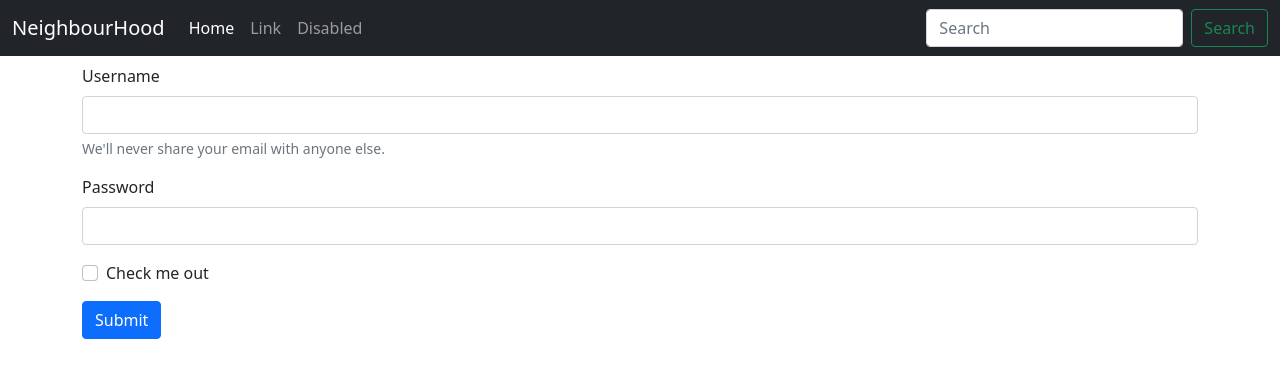
After one commit to Grievi/The_Neighbourhood, a Django app: template app/templates/registration/login.html in a window 1280 px wide. The commit adds this page. Shown: the top 378 px of the page. Run offline with Django 3.2, Linux system fonts and the light colour scheme; the template is opened without the code that fills it, so the values that code supplies are empty; some libraries are stand-ins or nearby versions.

Commit message:
add a login function to the project

```diff
--- a/app/templates/base.html
+++ b/app/templates/base.html
@@ -1,15 +1,17 @@
+{% load bootstrap5 %}
 <!DOCTYPE html>
 <html lang="en">
 <head>
     <meta charset="UTF-8">
     <meta http-equiv="X-UA-Compatible" content="IE=edge">
     <meta name="viewport" content="width=device-width, initial-scale=1.0">
+    <link href="https://cdn.jsdelivr.net/npm/bootstrap@5.0.2/dist/css/bootstrap.min.css" rel="stylesheet" integrity="sha384-EVSTQN3/azprG1Anm3QDgpJLIm9Nao0Yz1ztcQTwFspd3yD65VohhpuuCOmLASjC" crossorigin="anonymous">
     <title>Document</title>
 
 </head>
 <body>
+    {% include 'navbar.html' %}
     {% block content %}
-
     {% endblock %}
 
     {% block scripts%}
--- a/app/templates/navbar.html
+++ b/app/templates/navbar.html
@@ -5,21 +5,16 @@
         <span class="navbar-toggler-icon"></span>
       </button>
       <div class="collapse navbar-collapse" id="navbarSupportedContent">
-        <ul class="navbar-nav me-auto mb-2 mb-lg-0">
+        <ul class="navbar-nav me-auto mb-2 mb-lg-0 text-center">
           <li class="nav-item">
             <a class="nav-link active" aria-current="page" href="#">Home</a>
           </li>
           <li class="nav-item">
             <a class="nav-link" href="#">Link</a>
           </li>
-          <li class="nav-item dropdown">
-            <a class="nav-link dropdown-toggle" href="#" id="navbarDropdown" role="button" data-bs-toggle="dropdown" aria-expanded="false">
-              Dropdown
-            </a>
 
-          </li>
           <li class="nav-item">
-            <a class="nav-link disabled" href="#" tabindex="-1" aria-disabled="true">Disabled</a>
+            <a class="nav-link " href="#" tabindex="-1" aria-disabled="true">Disabled</a>
           </li>
         </ul>
         <form class="d-flex">
--- /dev/null
+++ b/app/templates/registration/login.html
@@ -0,0 +1,28 @@
+{% extends 'base.html' %}
+
+{% block content%}
+<div class="container">
+  <h3>{{ message }}</h3>
+<form action="{% url 'login'%}"
+method="POST">
+    {% csrf_token %}
+
+    <div class="mb-3">
+      <label for="exampleInputEmail1" class="form-label">Username</label>
+      <input name="username" type="text" class="form-control" id="exampleInputEmail1" aria-describedby="emailHelp">
+      <div id="emailHelp" class="form-text">We'll never share your email with anyone else.</div>
+    </div>
+    <div class="mb-3">
+      <label for="exampleInputPassword1" class="form-label">Password</label>
+      <input name="password" type="password" class="form-control" id="exampleInputPassword1">
+    </div>
+    <div class="mb-3 form-check">
+      <input type="checkbox" class="form-check-input" id="exampleCheck1">
+      <label class="form-check-label" for="exampleCheck1">Check me out</label>
+    </div>
+    <button type="submit" class="btn btn-primary">Submit</button>
+  </form>
+</div>
+
+
+{% endblock %}
--- a/app/urls.py
+++ b/app/urls.py
@@ -0,0 +1,7 @@
+from django.urls import path
+from app import views
+
+urlpatterns=[
+    path('', views.index, name="index"),
+     path('login/', views.user_login, name='login'),
+]
```
Also changed, not shown: app/templates/index.html (added, +9 -0 lines), app/views.py (+23 -1 lines), requirements.txt (+12 -0 lines), app/migrations/0001_initial.py (added), app/templates/registration/signup.html (added), db.sqlite3.
